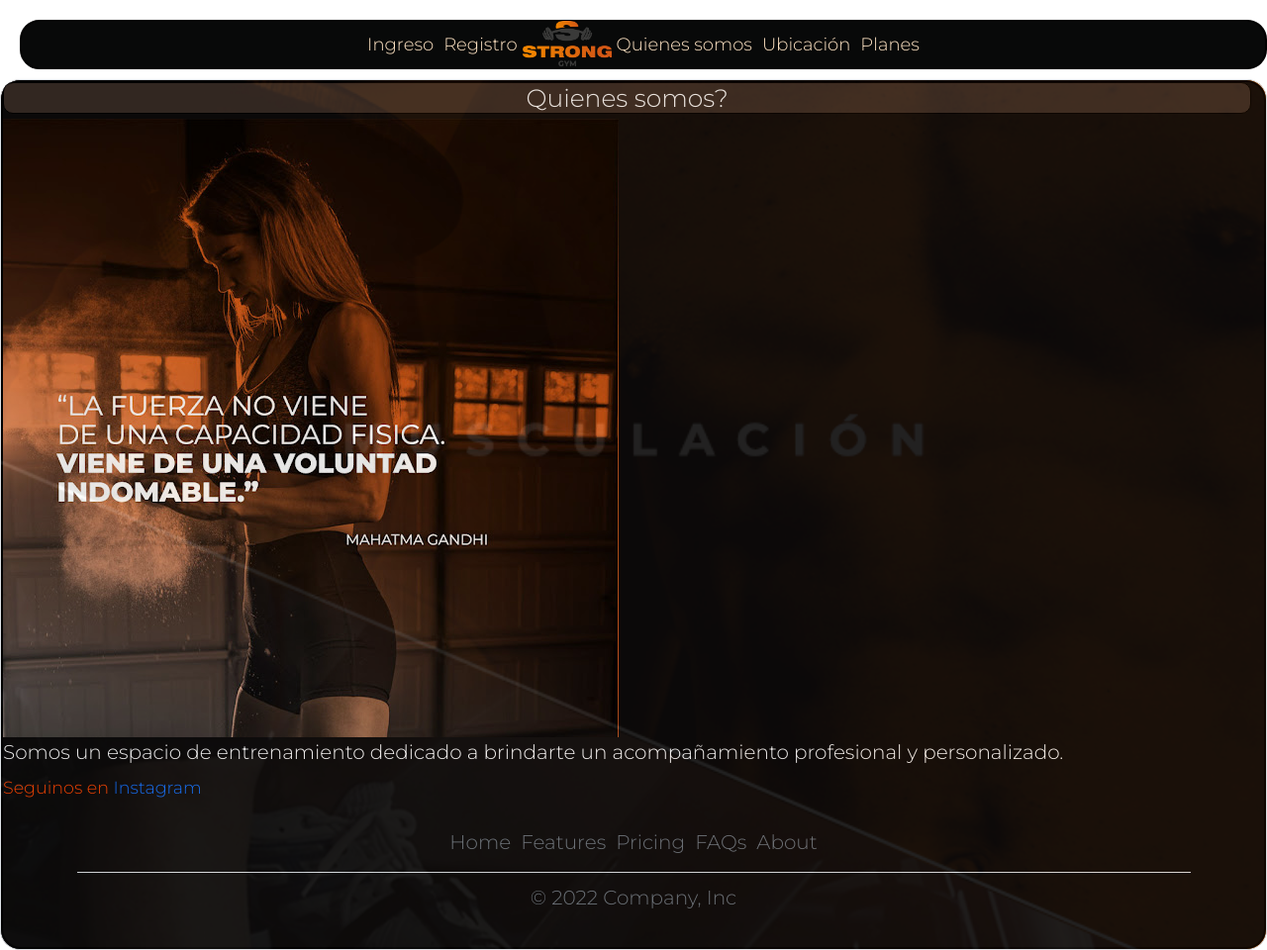
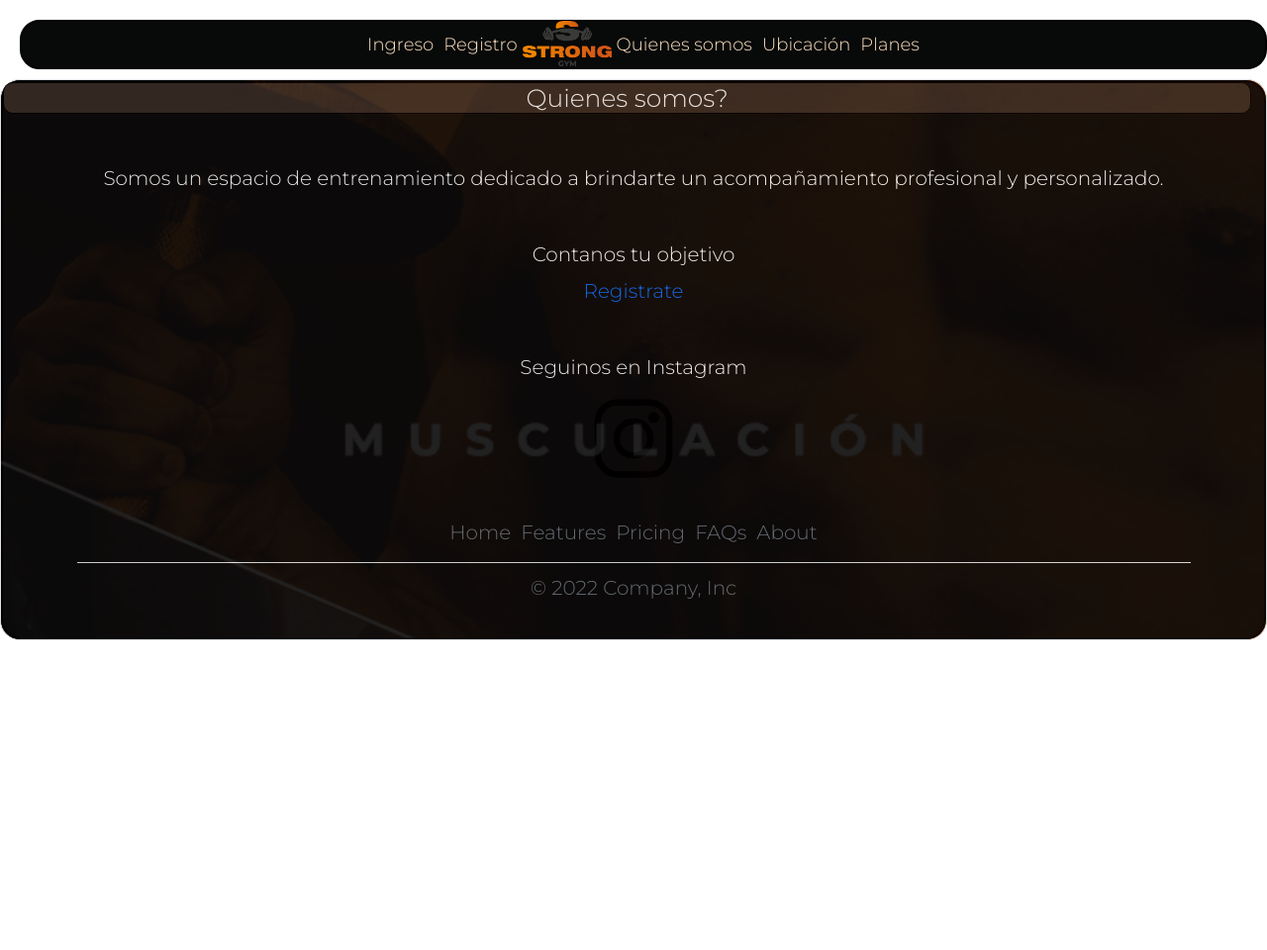
Before and after one commit to cederNicolas/EntregaFinal, a website: page html/quienes_somos.html in a window 1280 px wide. Shown: the whole page at 99% size. After the commit the page ends 800 px from the top, so only its background shows below. Drawn offline with nearby package versions, Linux system fonts and the light colour scheme.

Commit message:
tercerpreentrega

```diff
--- a/html/quienes_somos.html
+++ b/html/quienes_somos.html
@@ -43,24 +43,19 @@
       <div class="contenedorInterior">
         <main>
           <h1>Quienes somos?</h1>
-          <img src="../img/STRONG-Feed_07.jpg" alt="" />
 
-          <p>
+          <p class="maps">
             Somos un espacio de entrenamiento dedicado a brindarte un
             acompañamiento profesional y personalizado.
           </p>
 
-          <h3>
-            Seguinos en
-            <a href="https://www.instagram.com/gymstrong2573/">Instagram</a>
-          </h3>
+          <h2 class="maps">Contanos tu objetivo</h2>
+          <a href="/html/contacto.html" class="centerimg">Registrate</a>
+
+          <h2 class="maps">Seguinos en Instagram</h2>
+          <a class="centerimg1" href="https://www.instagram.com/gymstrong2573/"><img src="/img/pngwing.com.png" alt="instagram logo"></a>
+
         </main>
-
-       <!--  <footer>
-          <p class="footer">Crezcamos juntos</p>
-          <p class="underFooter">Todos los derechos reservados</p>
-          <p class="underFooter">Seguinos en nuestras redes</p>
-        </footer> -->
 
         <div class="container">
           <footer class="py-3 my-4">
--- a/scss/_main.scss
+++ b/scss/_main.scss
@@ -60,6 +60,19 @@ h3 {
     justify-content: center;
 }
 
+.centerimg {
+    display: flex;
+    justify-content: center;
+    margin: 1rem;
+}
+
+.centerimg1 {
+    display: flex;
+    justify-content: center;
+    margin: 1rem;
+    height: 10rem;
+}
+
 .mapimg {
     height: 10rem;
 }
```
Also changed, not shown: html/ubicacion.html (+2 -1 lines), css/estilo.css, img/pngwing.com.png (added).
